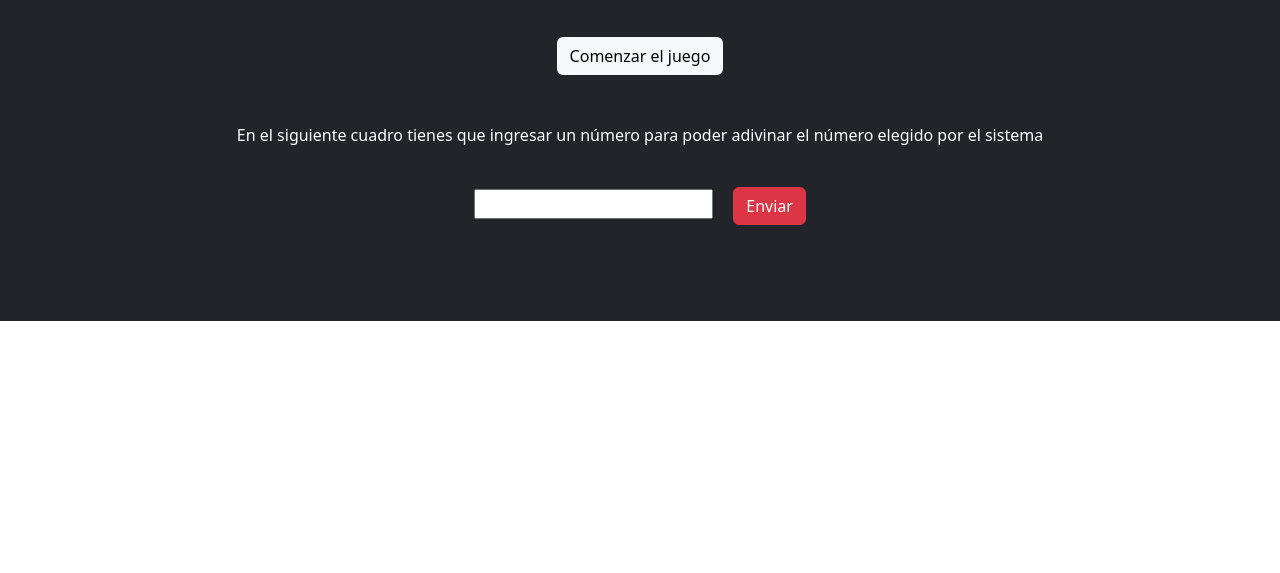
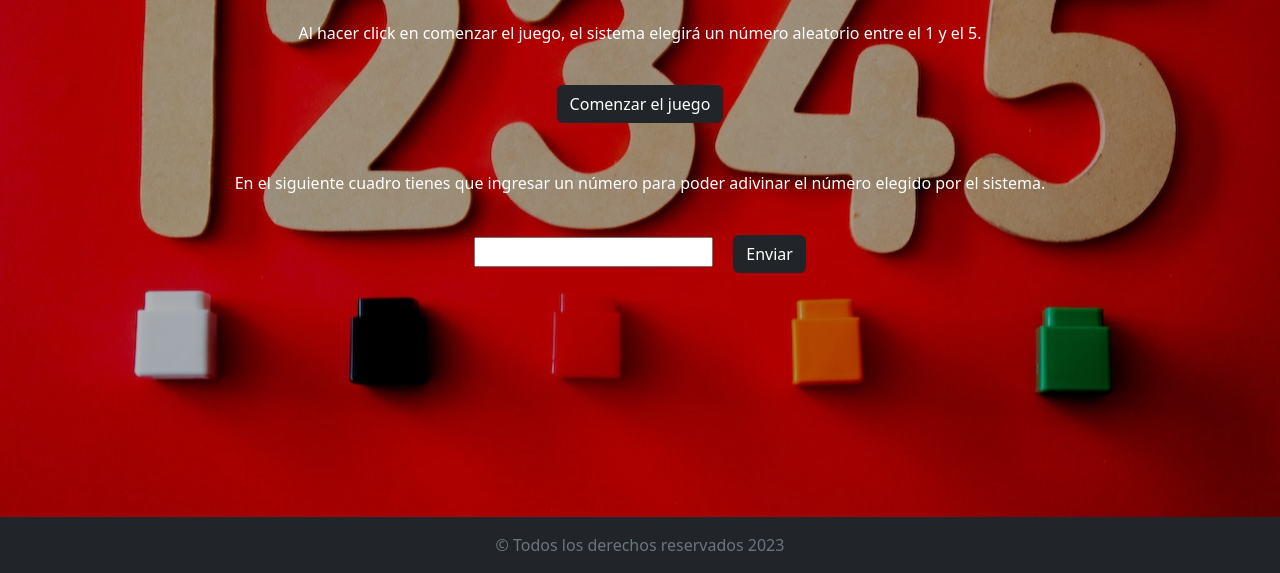
Before and after one commit to ezequielmonachesi/numerosMagicos, a plain HTML site: page index.html in a window 1280 px wide. Shown: the part 227-800 px from the top of the page. Drawn offline with nearby package versions, Linux system fonts and the light colour scheme.

Commit message:
fondo creado

```diff
--- a/css/style.css
+++ b/css/style.css
@@ -0,0 +1,14 @@
+body{
+    min-height: 100vh;
+    display: flex;
+    flex-direction: column;
+}
+main{
+    flex-grow: 1;
+}
+.fondoNumeros{
+    background: linear-gradient(0deg,rgba(0,0,0,0.3),rgba(0,0,0,0.3)), url(../img/numeros.jpg);
+    background-position: center center;
+    background-repeat: no-repeat;
+    background-size: cover;
+}
--- a/index.html
+++ b/index.html
@@ -1,41 +1,60 @@
 <!DOCTYPE html>
 <html lang="en">
   <head>
-    <meta charset="UTF-8">
-    <meta http-equiv="X-UA-Compatible" content="IE=edge">
-    <meta name="viewport" content="width=device-width, initial-scale=1.0">
-    <link rel="stylesheet" href="https://cdn.jsdelivr.net/npm/bootstrap@5.3.0-alpha2/dist/css/bootstrap.min.css
-    ">
-    <link rel="stylesheet" href="./css/style.css">
+    <meta charset="UTF-8" />
+    <meta http-equiv="X-UA-Compatible" content="IE=edge" />
+    <meta name="viewport" content="width=device-width, initial-scale=1.0" />
+    <link
+      rel="stylesheet"
+      href="https://cdn.jsdelivr.net/npm/bootstrap@5.3.0-alpha2/dist/css/bootstrap.min.css
+    "
+    />
+    <link rel="stylesheet" href="./css/style.css" />
     <title>Números mágicos</title>
   </head>
   <body>
     <header>
-        <nav class="navbar navbar-expand-lg bg-body-tertiary">
+      <nav class="navbar navbar-dark bg-dark navbar-expand-lg">
         <div class="container">
-              <a class="navbar-brand" href="#">Números Mágicos</a>
+          <a class="navbar-brand text-uppercase" href="#">Números Mágicos</a>
         </div>
       </nav>
     </header>
-    <main>
-      <section class="py-5 bg-dark text-white">
+    <main class="fondoNumeros py-5">
+      <section class="py-5 text-white">
         <h1 class="text-center">Números mágicos</h1>
-        <article class="container text-center d-flex flex-column justify-content-evenly mt-5">
-          <p>Al hacer click en comenzar el juego, el sistema elegirá un número aleatorio entre el 1 y el 5.</p>
+        <article
+          class="container text-center d-flex flex-column justify-content-evenly mt-5"
+        >
+          <p>
+            Al hacer click en comenzar el juego, el sistema elegirá un número
+            aleatorio entre el 1 y el 5.
+          </p>
           <aside class="mt-4">
-            <button type="button" class="btn btn-light" id="comenzarJuego">Comenzar el juego</button>
+            <button type="button" class="btn btn-dark" id="comenzarJuego">
+              Comenzar el juego
+            </button>
           </aside>
         </article>
-        <article class="container text-center d-flex flex-column justify-content-center my-5">
-          <p>En el siguiente cuadro tienes que ingresar un número para poder adivinar el número elegido por el sistema</p>
+        <article
+          class="container text-center d-flex flex-column justify-content-center my-5"
+        >
+          <p>
+            En el siguiente cuadro tienes que ingresar un número para poder
+            adivinar el número elegido por el sistema.
+          </p>
           <aside class="mt-4">
-            <input type="number" class="mx-2" name="numero">
-            <button type="submit" class="btn btn-danger mx-2" id="enviar">Enviar</button>
+            <input type="number" class="mx-2" name="numero" />
+            <button type="submit" class="btn btn-dark mx-2" id="enviar">
+              Enviar
+            </button>
           </aside>
         </article>
       </section>
     </main>
-    <footer></footer>
+    <footer class="bg-dark text-secondary py-3 text-center">
+      <p class="m-0">&copy; Todos los derechos reservados 2023</p>
+    </footer>
     <script src="https://cdn.jsdelivr.net/npm/bootstrap@5.3.0-alpha2/dist/js/bootstrap.bundle.min.js
     "></script>
     <script src="./js/app.js"></script>
```
Also changed, not shown: img/numeros.jpg (added). Lines whose indentation alone changed are shown as unchanged.
